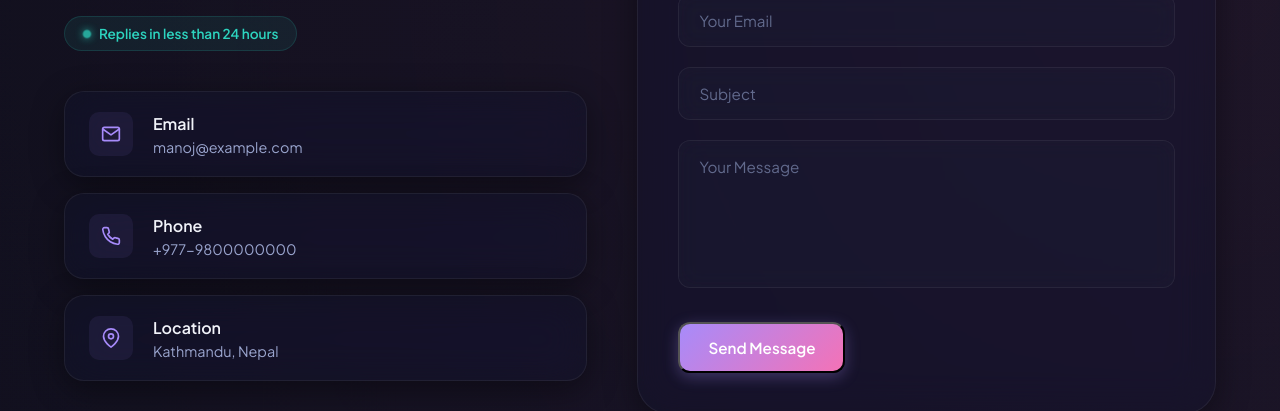
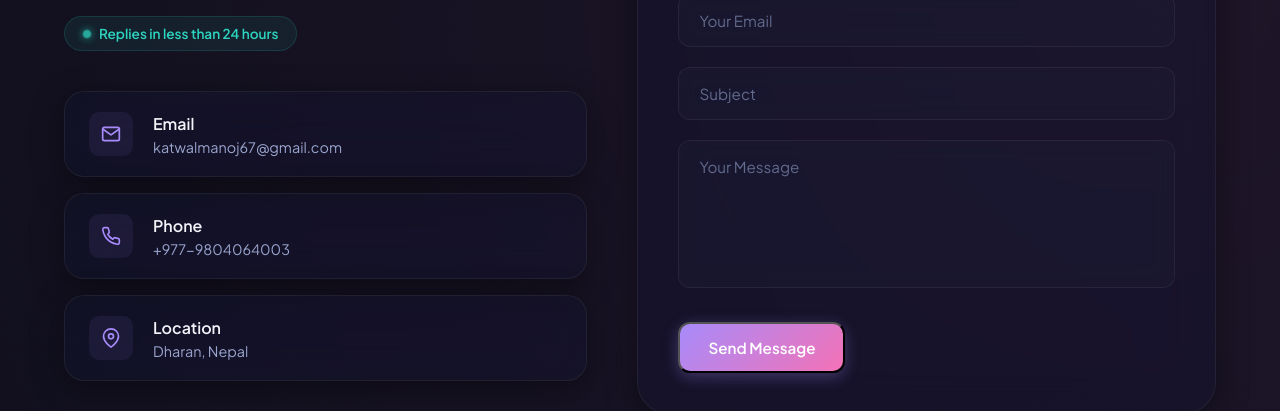
Before and after one commit to manojctrl/Portfolio, a React (Vite) app in the folder frontend/vite-project/: page / in a window 1280 px wide. Shown: the part 3740-4151 px from the top of the page. Built offline with nearby package versions, Linux system fonts and the light colour scheme; no server answers.

Commit message:
contact page updated

```diff
--- a/frontend/vite-project/src/components/Contact.jsx
+++ b/frontend/vite-project/src/components/Contact.jsx
@@ -71,7 +71,7 @@ function Contact() {
               </span>
               <div>
                 <h4>Email</h4>
-                <p>manoj@example.com</p>
+                <p>katwalmanoj67@gmail.com</p>
               </div>
             </a>
 
@@ -83,7 +83,7 @@ function Contact() {
               </span>
               <div>
                 <h4>Phone</h4>
-                <p>+977-9800000000</p>
+                <p>+977-9804064003</p>
               </div>
             </a>
 
@@ -96,7 +96,7 @@ function Contact() {
               </span>
               <div>
                 <h4>Location</h4>
-                <p>Kathmandu, Nepal</p>
+                <p>Dharan, Nepal</p>
               </div>
             </a>
           </div>
```
